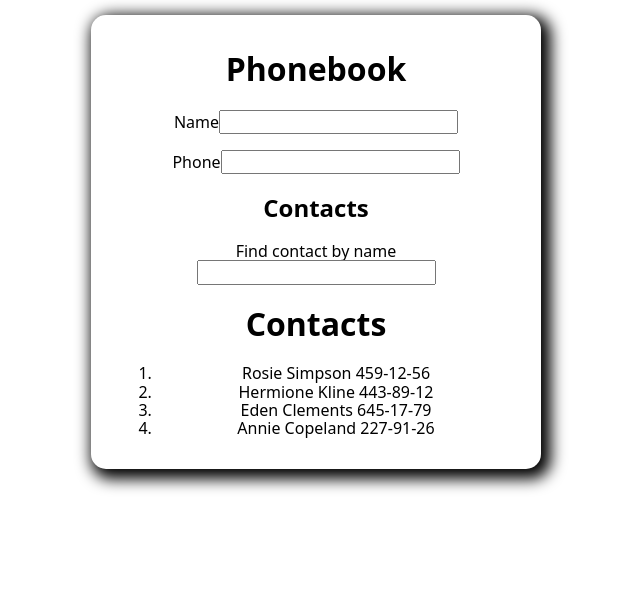
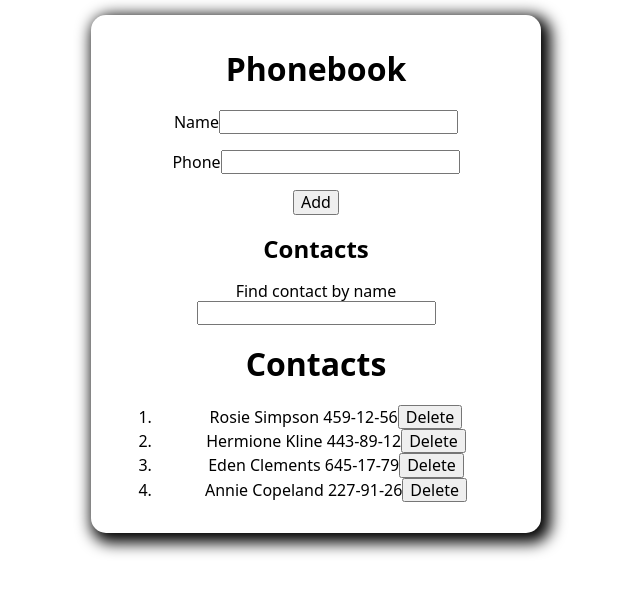
Before and after one commit to iromjalis/goit-react-hw-02-phonebook, a React (Create React App) app: page / in a window 1280 px wide. Shown: the top 594 px of the page, without its empty margins (324-964 px from the left). Built offline with nearby package versions, Linux system fonts and the light colour scheme.

Commit message:
adding button to form and contacts to delete contact

```diff
--- a/src/components/ContactForm/ContactForm.jsx
+++ b/src/components/ContactForm/ContactForm.jsx
@@ -8,7 +8,6 @@ class ContactForm extends Component {
       <div className="ContactFormWrapper">
         <form>
           <p>
-            {' '}
             <label htmlFor="">
               Name
               <input
@@ -30,8 +29,9 @@ class ContactForm extends Component {
                 title="Номер телефона должен состоять цифр и может содержать пробелы, тире, круглые скобки и может начинаться с +"
                 required
               />
-            </label>{' '}
+            </label>
           </p>
+          <button>Add</button>
         </form>
       </div>
     );
--- a/src/components/ContactList/ContactList.jsx
+++ b/src/components/ContactList/ContactList.jsx
@@ -9,6 +9,7 @@ const ContactList = ({ contacts }) => {
         {contacts.map((contact, i) => (
           <li key={i}>
             {contact.name} {contact.number}
+            <button type="button">Delete</button>
           </li>
         ))}
       </ol>
```
